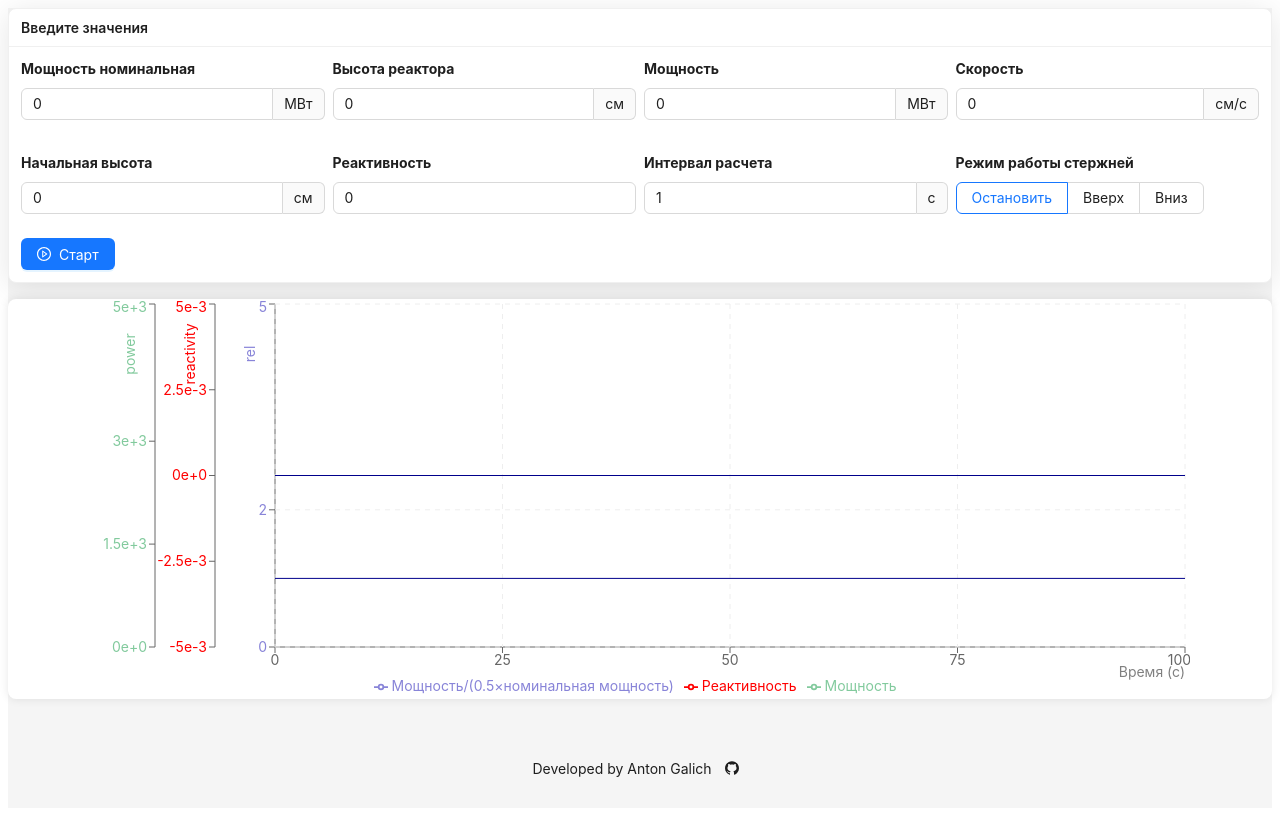
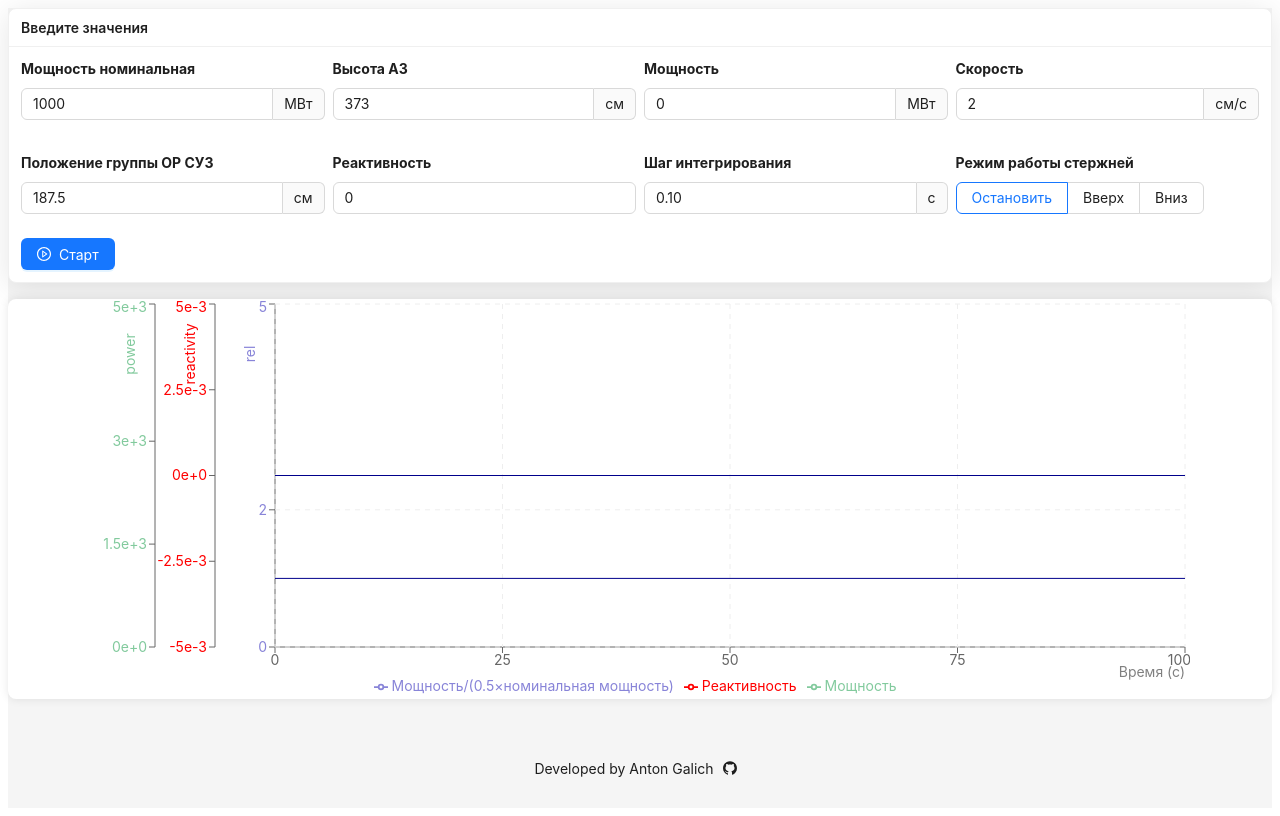
Before and after one commit to GalichAnton/reactor_calc, a React (Vite) app: page / in a window 1280 px wide. Built offline with nearby package versions, Linux system fonts and the light colour scheme.

Commit message:
add default values

```diff
--- a/src/components/form/AppForm.tsx
+++ b/src/components/form/AppForm.tsx
@@ -109,11 +109,11 @@ const AppForm = () => {
                     <Col span={6}>
                         <Form.Item
                             id={'reactorHeight'}
-                            label={<strong>Высота реактора</strong>}
+                            label={<strong>Высота АЗ</strong>}
                         >
                             <InputNumber
                                 style={{ width: '100%' }}
-                                placeholder={'Высота реактора'}
+                                placeholder={'Высота АЗ'}
                                 value={reactorHeight}
                                 onChange={onChangeReactorHeightHandler}
                                 addonAfter={'см'}
@@ -141,7 +141,7 @@ const AppForm = () => {
                             <InputNumber
                                 style={{ width: '100%' }}
                                 placeholder={'Скорость'}
-                                addonAfter={'см/с'}
+                                addonAfter={'см/c'}
                                 value={velocity}
                                 onChange={onChangeVelocityHandler}
                             />
@@ -150,11 +150,11 @@ const AppForm = () => {
                     <Col span={6}>
                         <Form.Item
                             id={'height'}
-                            label={<strong>Начальная высота</strong>}
+                            label={<strong>Положение группы ОР СУЗ</strong>}
                         >
                             <InputNumber
                                 style={{ width: '100%' }}
-                                placeholder={'Высота'}
+                                placeholder={'Положение группы ОР СУЗ'}
                                 addonAfter={'см'}
                                 value={height}
                                 onChange={onChangeHeightHandler}
@@ -177,14 +177,15 @@ const AppForm = () => {
                     <Col span={6}>
                         <Form.Item
                             id={'interval'}
-                            label={<strong>Интервал расчета</strong>}
+                            label={<strong>Шаг интегрирования</strong>}
                         >
                             <InputNumber
                                 style={{ width: '100%' }}
-                                placeholder={'Интервал'}
+                                placeholder={'Шаг интегрирования'}
                                 value={interval}
                                 onChange={onChangeIntervalHandler}
                                 addonAfter={'с'}
+                                step="0.01"
                             />
                         </Form.Item>
                     </Col>
--- a/src/pages/Main.tsx
+++ b/src/pages/Main.tsx
@@ -18,7 +18,7 @@ const Main = () => {
                 </Row>
             </Layout.Content>
             <Layout.Footer style={{ textAlign: 'center'}}>
-                Developed by Anton Galich{' '}
+                Developed by Anton Galich
                 <Button
                     type="text"
                     icon={<GithubFilled />}
--- a/src/shared/lib/hooks/useCalc.tsx
+++ b/src/shared/lib/hooks/useCalc.tsx
@@ -23,7 +23,7 @@ export const useCalc = (): ReactorParams => {
     } = useContext(AppContext);
 
     const [params, setParams] = useState<ReactorParams | null>(null);
-    console.log(params);
+
     const paramsRef = useRef({ params, velocity, interval, mode });
     const heightRef = useRef(height);
 
@@ -93,7 +93,6 @@ export const useCalc = (): ReactorParams => {
                 reactorHeight: currentParams.params.reactorHeight,
                 nominalPower,
             });
-            console.log('newParams', newParams);
 
             changeHeight(newParams.newH);
             changePower(newParams.newPower);
--- a/src/store/context.tsx
+++ b/src/store/context.tsx
@@ -5,15 +5,15 @@ import { Reducer } from './reducer.ts';
 import { AppContextType, initialStateType, OPERATING_MODE } from './types.ts';
 
 const initialState: initialStateType = {
-    velocity: 0,
+    velocity: 2,
     mode: OPERATING_MODE.STOP,
     startReactivity: 0,
-    height: 0,
+    height: 187.5,
     power: 0,
-    interval: 1,
+    interval: 0.1,
     start: false,
-    nominalPower: 0,
-    reactorHeight: 0,
+    nominalPower: 1000,
+    reactorHeight: 373,
     process: 0,
 };
 
```
